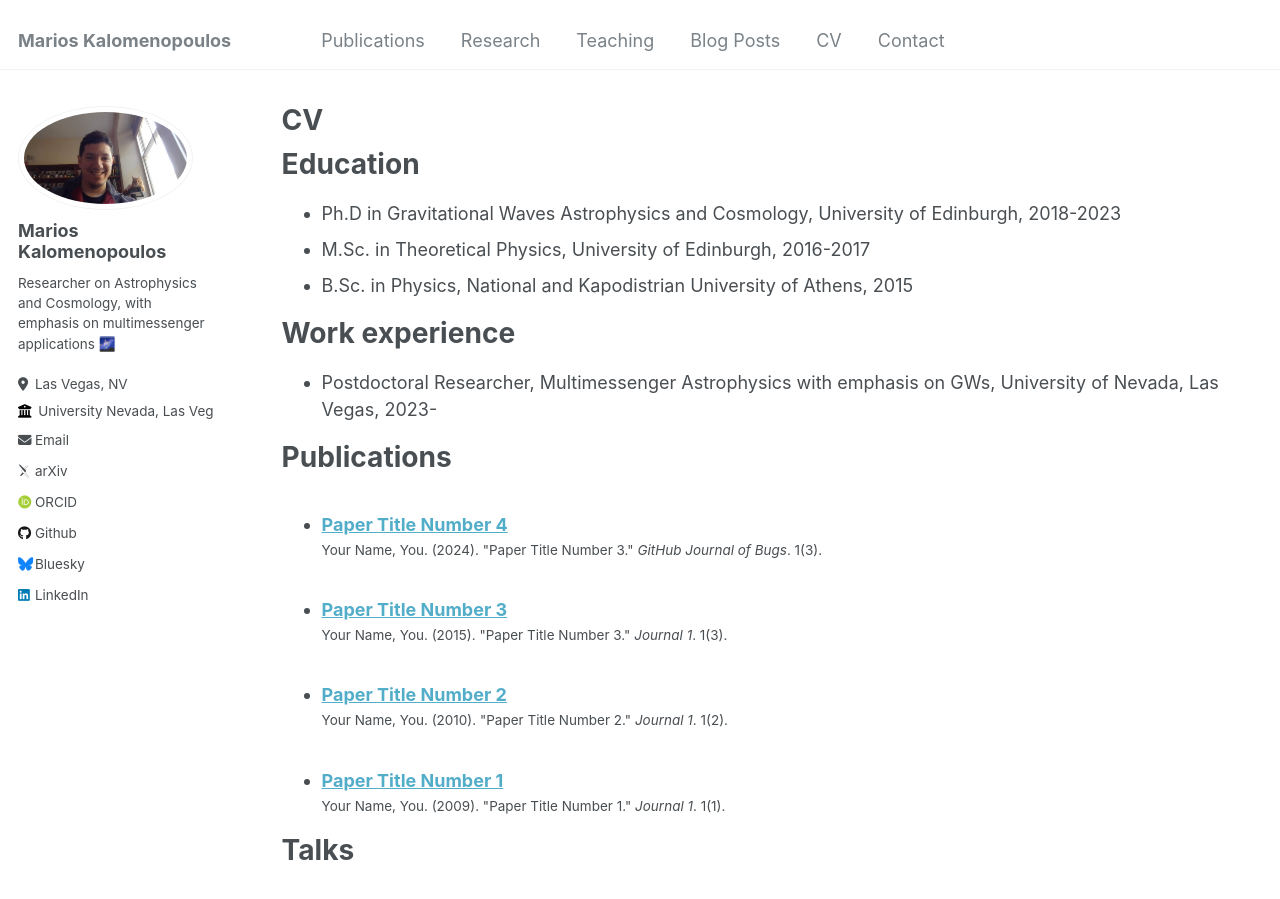
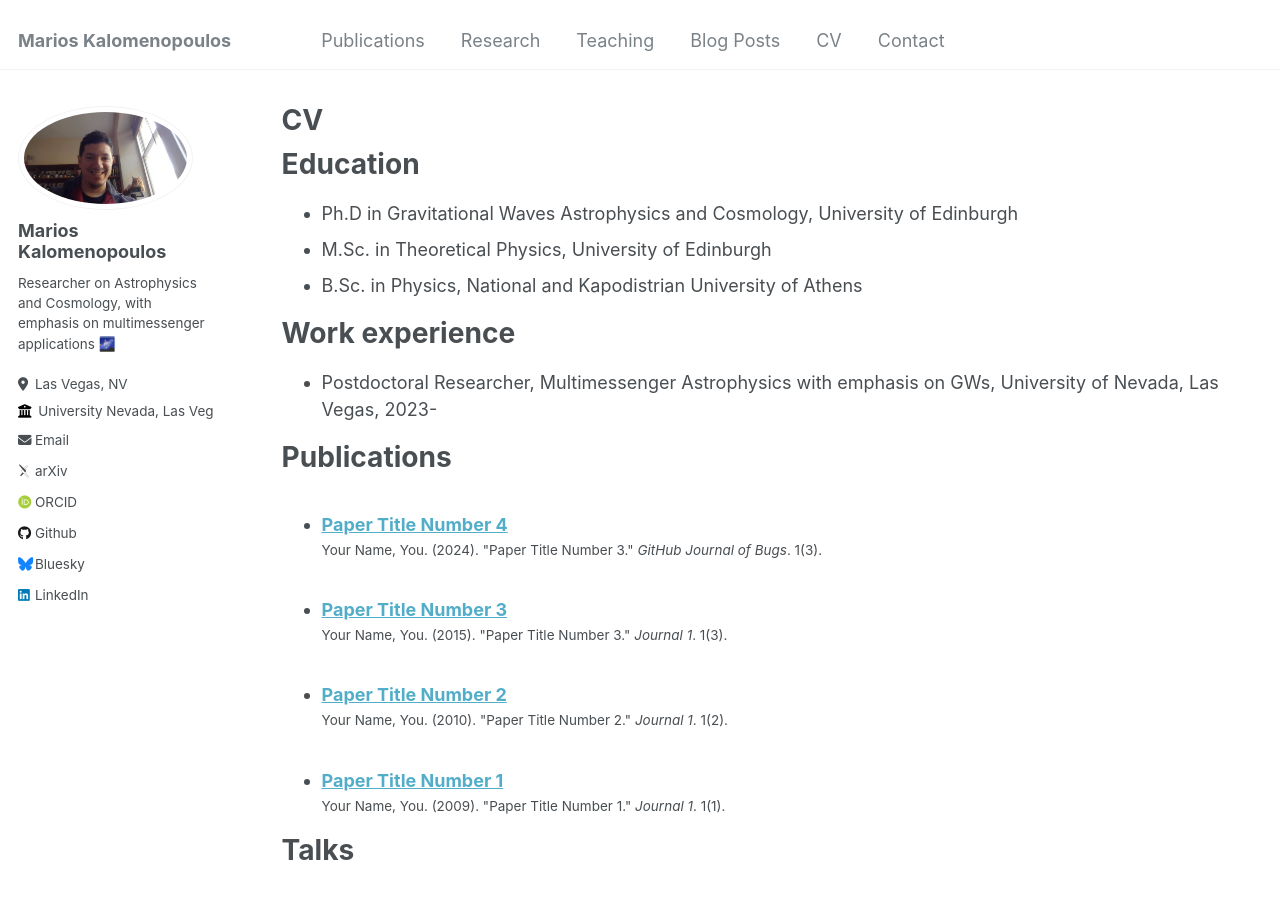
Before and after one commit to MariosNT/mariosnt.github.io, a Jekyll site: the page built from _pages/cv.md, in a window 1280 px wide and 900 px high. Built offline with Jekyll 4.4.1, drawn with Linux system fonts in a browser that asks for light colours; some web fonts are replaced.

Commit message:
Update cv.md

```diff
--- a/_pages/cv.md
+++ b/_pages/cv.md
@@ -12,9 +12,9 @@ paperurl: 'http://academicpages.github.io/files/Marios_Kalomenopoulos_CV.pdf'
 
 Education
 ======
-* Ph.D in Gravitational Waves Astrophysics and Cosmology, University of Edinburgh, 2018-2023
-* M.Sc. in Theoretical Physics, University of Edinburgh, 2016-2017
-* B.Sc. in Physics, National and Kapodistrian University of Athens, 2015
+* Ph.D in Gravitational Waves Astrophysics and Cosmology, University of Edinburgh
+* M.Sc. in Theoretical Physics, University of Edinburgh
+* B.Sc. in Physics, National and Kapodistrian University of Athens
 
 Work experience
 ======
```
